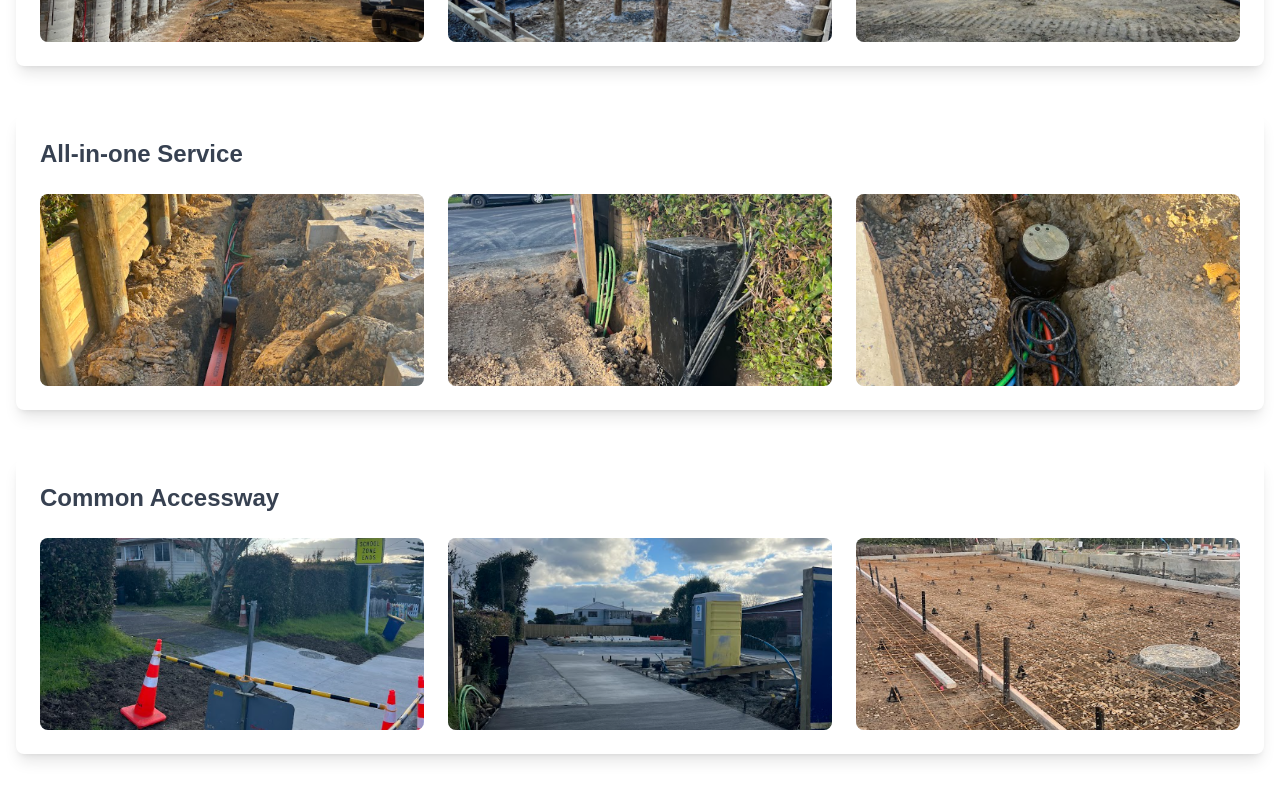
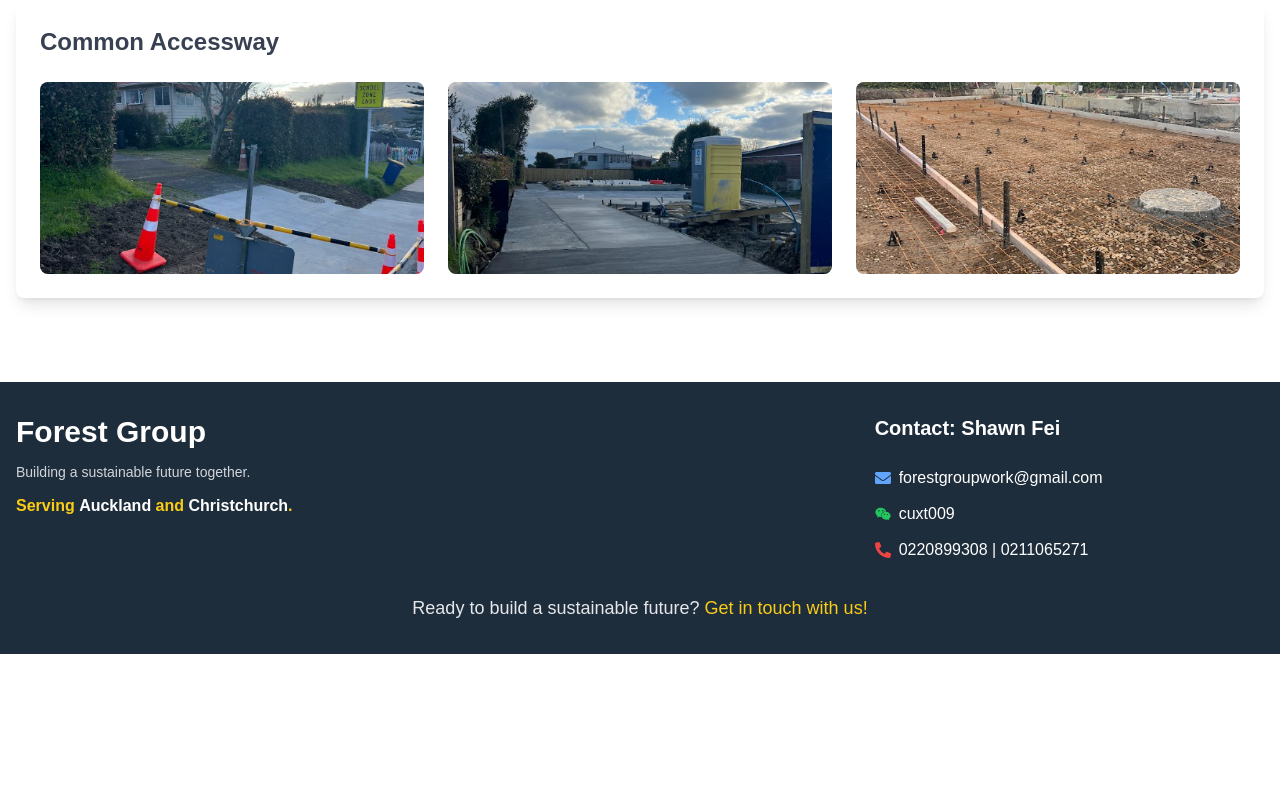
Before and after one commit to raulfanc/forestgroup_web, a React (Vite) app: page /projects in a window 1280 px wide. Shown: the part 1966-2766 px from the top of the page. After the commit the page ends 2620 px from the top, so only its background shows below. Built offline with nearby package versions, Linux system fonts and the light colour scheme; no server answers; a web font is replaced by a local one.

Commit message:
footer adjustment, remove bg photo in sub-pages

```diff
--- a/src/layout/Footer.jsx
+++ b/src/layout/Footer.jsx
@@ -3,53 +3,58 @@ import { FaEnvelope, FaPhoneAlt, FaWeixin } from "react-icons/fa";
 
 const Footer = () => {
   return (
-    <footer className="bg-[#1E2D3B] text-white py-6">
+    <footer className="bg-[#1E2D3B] text-white py-8">
       <div className="max-w-screen-xl mx-auto px-4">
-        <div className="grid grid-cols-1 md:grid-cols-2 gap-12">
-          <div className="flex flex-col space-y-4 text-center md:text-left">
+        <div className="grid grid-cols-1 md:grid-cols-3 gap-10">
+
+          {/* Left Section - Company Info */}
+          <div className="flex flex-col space-y-3 text-center md:text-left">
             <h2 className="text-3xl font-bold">Forest Group</h2>
-            <p className="text-md text-gray-400">
+            <p className="text-sm text-gray-300">
               Building a sustainable future together.
             </p>
-            <p className="text-lg font-semibold text-yellow-400">
+            <p className="text-md font-semibold text-yellow-400">
               Serving <span className="font-bold text-white">Auckland</span> and{" "}
               <span className="font-bold text-white">Christchurch</span>.
             </p>
           </div>
 
-          <div className="flex flex-col space-y-6">
-            <h3 className="text-2xl font-bold">Contact Us</h3>
 
-            <div className="grid grid-cols-1 md:grid-cols-2 gap-4">
-              <div className="flex items-center">
-                <FaEnvelope className="mr-2 text-blue-400" />{" "}
+          {/* Middle Section - keep it blank */}
+          <div className="flex flex-col space-y-6 text-center md:text-left">
+          </div>
+
+
+
+          {/* Right Section - Contact Info */}
+          <div className="flex flex-col space-y-6 text-center md:text-left">
+            <h3 className="text-xl font-bold">Contact: Shawn Fei</h3>
+            <div className="space-y-3">
+              <div className="flex items-center justify-center md:justify-start">
+                <FaEnvelope className="mr-2 text-blue-400" />
                 <a
                   href="mailto:forestgroupwork@gmail.com"
-                  className="text-gray-300 hover:text-white transition-colors text-lg font-semibold"
+                  className="text-white hover:text-yellow-400 transition-colors text-md"
                 >
                   forestgroupwork@gmail.com
                 </a>
               </div>
-              <div className="flex items-center">
-                <FaWeixin className="mr-2 text-green-500" />{" "}
-                <span className="text-gray-300 text-lg">cuxt009</span>
+              <div className="flex items-center justify-center md:justify-start">
+                <FaWeixin className="mr-2 text-green-500" />
+                <span className="text-white text-md">cuxt009</span>
               </div>
-            </div>
-
-            <div className="grid grid-cols-1 gap-2">
-              <div className="flex flex-col md:flex-row items-start md:items-center">
-                <div className="flex items-center">
-                  <FaPhoneAlt className="mr-2 text-red-500" />
-                  <span className="text-gray-300 text-lg">0220899308</span>
-                  <span className="mx-2 text-gray-300 text-lg">|</span>
-                  <span className="text-gray-300 text-lg">0211065271</span>
-                </div>
-                <span className="ml-0 md:ml-4 mt-2 md:mt-0 text-gray-300 text-lg font-semibold">
-                  Contact: Shawn Fei
-                </span>
+              <div className="flex items-center justify-center md:justify-start">
+                <FaPhoneAlt className="mr-2 text-red-500" />
+                <span className="text-white text-md">0220899308 | 0211065271</span>
               </div>
             </div>
           </div>
+        </div>
+        {/* CTA */}
+        <div className="text-center mt-8">
+          <p className="text-lg text-gray-200">
+            Ready to build a sustainable future? <a href="/contact-us" className="text-yellow-400 hover:text-white transition-colors">Get in touch with us!</a>
+          </p>
         </div>
       </div>
     </footer>
--- a/src/pages/AboutUs.jsx
+++ b/src/pages/AboutUs.jsx
@@ -39,8 +39,8 @@ import AboutUsDetail from "../sections/AboutUsDetail";
 const AboutUs = () => {
   return (
     <Layout>
-      <section className=" xl:padding-1 wide:padding-r padding-b pt-1">
-        <Background />
+      <section className=" xl:padding-1 wide:padding-r padding-b pt-32">
+      {/* <Background /> */}
         <AboutUsDetail />
         <div className="flex justify-evenly gap-x-2 mt-12 ">
           <div>
--- a/src/pages/ContactUs.jsx
+++ b/src/pages/ContactUs.jsx
@@ -6,8 +6,8 @@ import EmailForm from "../sections/EmailForm";
 const ContactUs = () => {
   return (
     <Layout>
-      <section className=" xl:padding-1 wide:padding-r padding-b pt-1">
-        <Background />
+      <section className="xl:padding-1 wide:padding-r padding-b pt-20">
+        {/* <Background /> */}
         <EmailForm />
       </section>
     </Layout>
--- a/src/pages/Projects.jsx
+++ b/src/pages/Projects.jsx
@@ -5,8 +5,8 @@ import ProjectGallery from "../sections/ProjectGallery";
 const Projects = () => {
   return (
     <Layout>
-      <section className=" xl:padding-1 wide:padding-r padding-b pt-1 bg-pale-800">
-        <Background />
+      <section className=" xl:padding-1 wide:padding-r padding-b pt-32">
+      {/* <Background /> */}
         <ProjectGallery />
       </section>
     </Layout>
--- a/src/sections/AboutUsDetail.jsx
+++ b/src/sections/AboutUsDetail.jsx
@@ -8,7 +8,7 @@ const AboutUsDetail = () => {
           <img
             src={location}
             alt="image.png"
-            className="w-full h-auto object-cover  max-w-[66%]"
+            className="w-full h-auto object-cover  max-w-[61%]"
           />
         </div>
         <div className="flex flex-col justify-center bg-white p-6">
--- a/src/sections/Comments.jsx
+++ b/src/sections/Comments.jsx
@@ -27,6 +27,7 @@ const Comments = () => {
 
     return () => clearInterval(interval);
   }, []);
+
   return (
     <div className="relative w-full h-48 flex justify-center items-center bg-gray-50">
       <div className="w-3/4 md:w-1/2 text-center">
--- a/src/sections/EmailForm.jsx
+++ b/src/sections/EmailForm.jsx
@@ -43,25 +43,22 @@ const EmailForm = () => {
     });
   };
 
-  /* above are format for emailjs */
-
   return (
-    <div className="mt-9 flex items-center justify-center bg-pale-800">
-      <div className="max-w-lg w-full">
-        <h2 className="text-3xl font-bold text-[#354a64] text-center mb-4">
+    <div className="flex items-center justify-center bg-gray-50 py-16 px-4 sm:px-6 lg:px-8">
+      <div className="max-w-xl w-full bg-white p-8 rounded-lg shadow-md">
+        <h2 className="text-4xl font-bold text-center text-gray-800 mb-6">
           Contact Us
         </h2>
-        <form
-          className="bg-white p-8 rounded-lg shadow-lg space-y-6"
-          onSubmit={handleOnSubmit}
-        >
-          <h2 className="text-2xl font-bold text-gray-800 text-center mb-4">
-            Send me a message. Let's have a chat!
-          </h2>
-
-          <div className="flex space-x-4">
-            <div className="flex flex-col w-1/2">
-              <label className="text-gray-700 font-semibold">First Name</label>
+        <p className="text-center text-gray-600 mb-8">
+          We'd love to hear from you. Please fill out the form below and we'll
+          get in touch soon.
+        </p>
+        <form onSubmit={handleOnSubmit}>
+          <div className="flex flex-wrap -mx-2 mb-4">
+            <div className="w-full md:w-1/2 px-2 mb-4 md:mb-0">
+              <label className="block text-gray-700 font-semibold mb-2">
+                First Name
+              </label>
               <input
                 type="text"
                 name="firstName"
@@ -70,11 +67,13 @@ const EmailForm = () => {
                 onChange={handleChange}
                 placeholder="Your first name..."
                 required
-                className="p-3 border border-gray-300 rounded-lg focus:outline-none focus:ring-2 focus:ring-indigo-400"
+                className="p-3 w-full border border-gray-300 rounded-md focus:outline-none focus:ring-2 focus:ring-indigo-500 shadow-sm"
               />
             </div>
-            <div className="flex flex-col w-1/2">
-              <label className="text-gray-700 font-semibold">Last Name</label>
+            <div className="w-full md:w-1/2 px-2">
+              <label className="block text-gray-700 font-semibold mb-2">
+                Last Name
+              </label>
               <input
                 type="text"
                 name="lastName"
@@ -83,13 +82,15 @@ const EmailForm = () => {
                 onChange={handleChange}
                 placeholder="Your last name..."
                 required
-                className="p-3 border border-gray-300 rounded-lg focus:outline-none focus:ring-2 focus:ring-indigo-400"
+                className="p-3 w-full border border-gray-300 rounded-md focus:outline-none focus:ring-2 focus:ring-indigo-500 shadow-sm"
               />
             </div>
           </div>
 
-          <div className="flex flex-col">
-            <label className="text-gray-700 font-semibold">Email</label>
+          <div className="mb-4">
+            <label className="block text-gray-700 font-semibold mb-2">
+              Email
+            </label>
             <input
               type="email"
               name="from_email"
@@ -98,12 +99,14 @@ const EmailForm = () => {
               autoComplete="off"
               placeholder="Your email..."
               required
-              className="p-3 border border-gray-300 rounded-lg focus:outline-none focus:ring-2 focus:ring-indigo-400"
+              className="p-3 w-full border border-gray-300 rounded-md focus:outline-none focus:ring-2 focus:ring-indigo-500 shadow-sm"
             />
           </div>
 
-          <div className="flex flex-col">
-            <label className="text-gray-700 font-semibold">Message</label>
+          <div className="mb-6">
+            <label className="block text-gray-700 font-semibold mb-2">
+              Message
+            </label>
             <textarea
               name="message"
               rows="5"
@@ -111,7 +114,7 @@ const EmailForm = () => {
               onChange={handleChange}
               placeholder="Your message..."
               required
-              className="p-3 border border-gray-300 rounded-lg focus:outline-none focus:ring-2 focus:ring-indigo-400 resize-none"
+              className="p-3 w-full border border-gray-300 rounded-md focus:outline-none focus:ring-2 focus:ring-indigo-500 shadow-sm resize-none"
             ></textarea>
           </div>
 
@@ -119,8 +122,8 @@ const EmailForm = () => {
 
           <button
             type="submit"
-            className="w-full bg-indigo-600 text-white font-semibold py-3 rounded-lg hover:bg-indigo-700 transition-colors"
-          >
+            className="w-full py-3 bg-[#EDCD1F] text-[#000000] font-semibold rounded-md shadow-lg hover:bg-[#D4B017] focus:outline-none focus:ring-2 focus:ring-offset-2 focus:ring-indigo-500 transition ease-in-out duration-300"
+            >
             Submit
           </button>
         </form>
```
